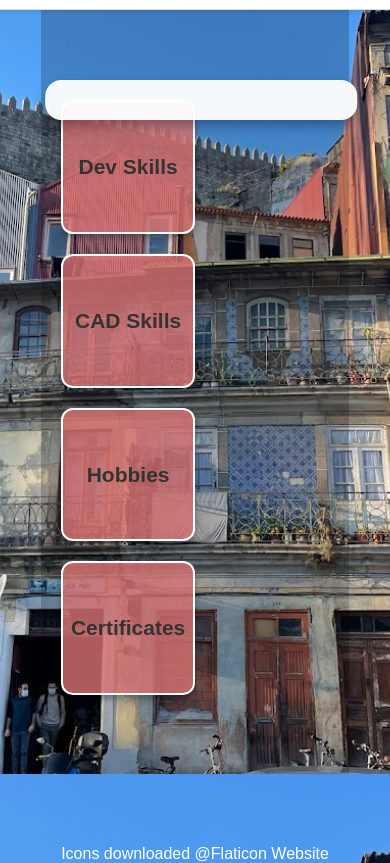
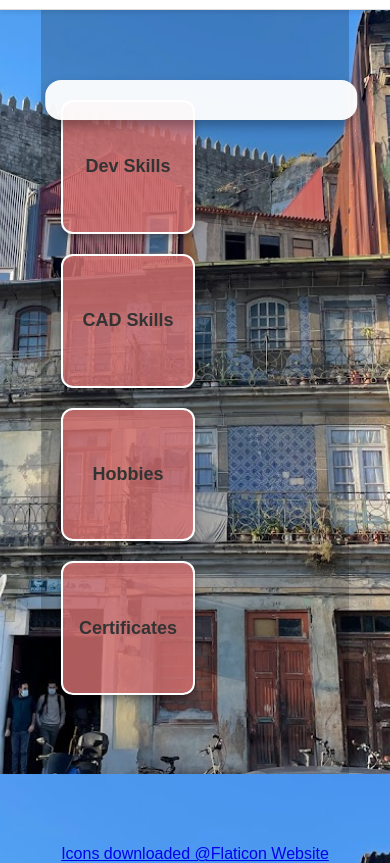
Before and after one commit to SilviuBadic/My_Portfolio, a website: page html/skills.html in a window 390 px wide. Shown: the part 70-933 px from the top of the page. Drawn offline with Linux system fonts and the light colour scheme.

Commit message:
adjust skills

```diff
--- a/css/skills.css
+++ b/css/skills.css
@@ -187,29 +187,11 @@ body {
     font-size: 16px;
   }
 
-  .background-container2 {
-    display: flex;
-    flex-wrap: wrap;
-    justify-content: center;
-    gap: 30px;
-    margin: 150px auto;
-    position: relative;
-  }
-
   .background-container2 div {
     width: 50%;
-    max-width: 400px;
-    aspect-ratio: 1;
-    display: flex;
-    justify-content: center;
-    align-items: center;
-    font-size: 21px;
-    font-weight: bold;
-    border: 2px solid #fff;
-    border-radius: 12px;
-    transition: all 0.4s ease;
-    cursor: pointer;
-    box-shadow: 0 4px 6px rgba(0, 0, 0, 0.3);
+    max-width: 300px;
+    font-size: 18px;
+
   }
 
 
--- a/html/skills.html
+++ b/html/skills.html
@@ -27,9 +27,9 @@
       <div class = "skill-box js-hobbies">Hobbies</div>
       <div class="skill-box js-certificates">Certificates</div>
     </div>
-    <div class="flaticon_box">
+
       <a class="flaticon" target="_blank" href="https://www.flaticon.com/"> <p>Icons downloaded @Flaticon Website</p></a>
-    </div>
+
 
 
 
```
